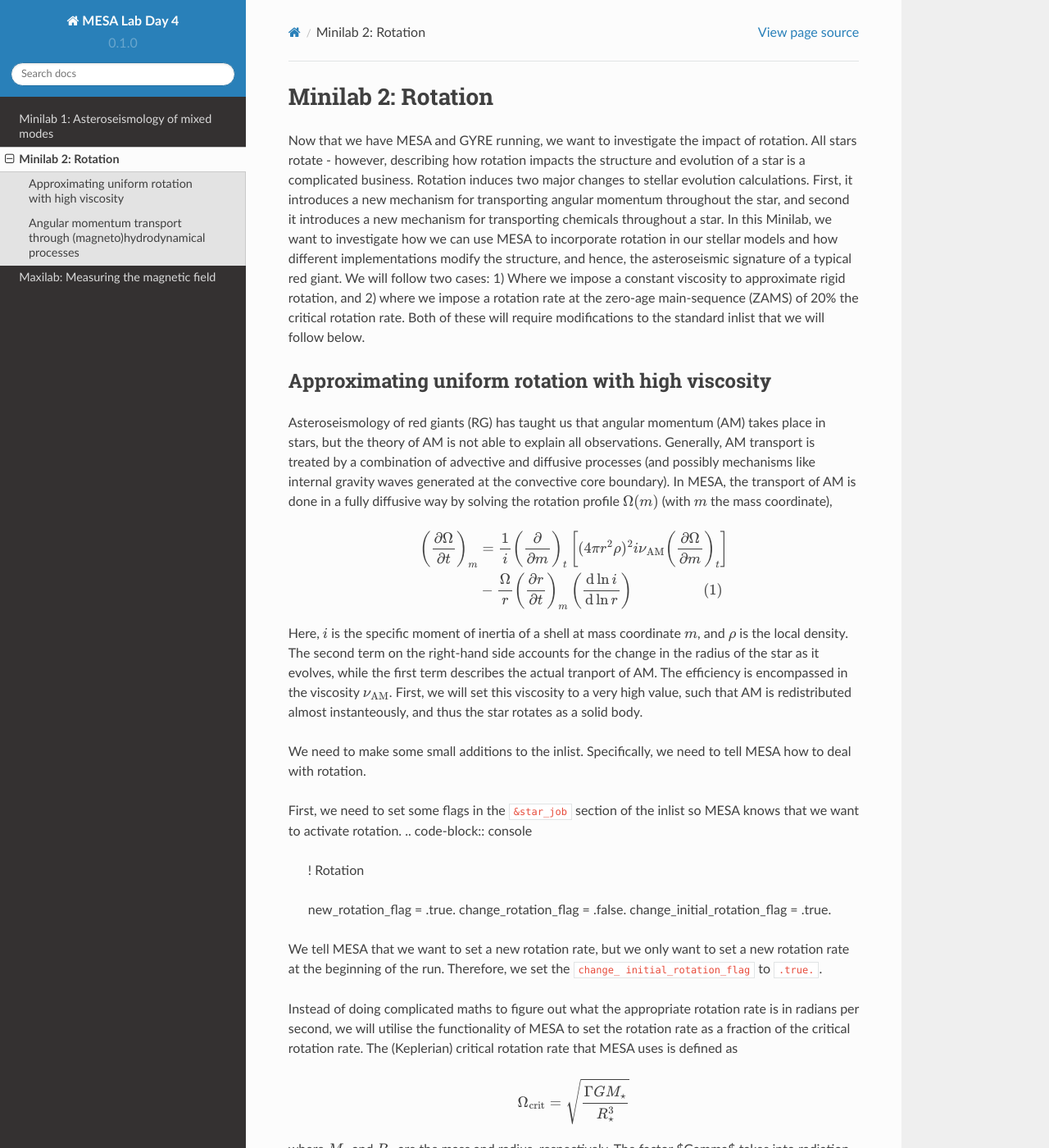
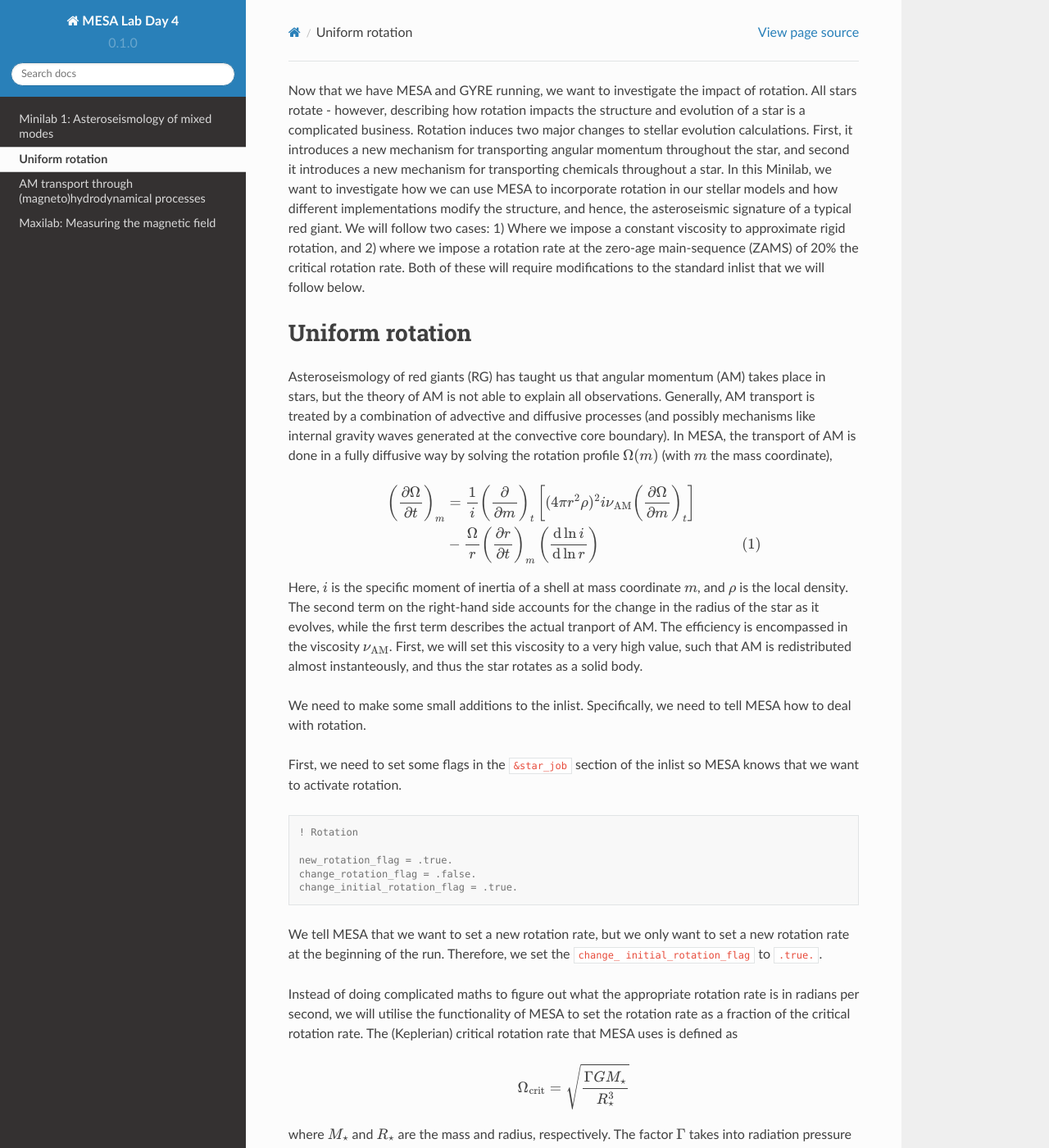
Before and after one commit to mesa-summer-school-2023/mesa-school-bugnet, a Sphinx documentation site: the page built from docs/minilab2.rst, in a window 1280 px wide and 1400 px high. Shown: the whole window at 82% size. Built offline with Sphinx 7.4.7 and the Read the Docs theme 2.0.0, drawn with Linux system fonts in a browser that asks for light colours; some of the changed text lies outside the part shown.

Commit message:
Update minilab2.rst

```diff
--- a/docs/minilab2.rst
+++ b/docs/minilab2.rst
@@ -1,11 +1,8 @@
-Minilab 2: Rotation
-===================================
-
 Now that we have MESA and GYRE running, we want to investigate the impact of rotation. All stars rotate - however, describing how rotation impacts the structure and evolution of a star is a complicated business. Rotation induces two major changes to stellar evolution calculations. First, it introduces a new mechanism for transporting angular momentum throughout the star, and second it introduces a new mechanism for transporting chemicals throughout a star. In this Minilab, we want to investigate how we can use MESA to incorporate rotation in our stellar models and how different implementations modify the structure, and hence, the asteroseismic signature of a typical red giant. We will follow two cases: 1) Where we impose a constant viscosity to approximate rigid rotation, and 2) where we impose a rotation rate at the zero-age main-sequence (ZAMS) of 20\% the critical rotation rate. Both of these will require modifications to the standard inlist that we will follow below.
 
 
 
-Approximating uniform rotation with high viscosity
+Uniform rotation
 --------
 
 Asteroseismology of red giants (RG) has taught us that angular momentum (AM) takes place in stars, but the theory of AM is not able to explain all observations. Generally, AM transport is treated by a combination of advective and diffusive processes (and possibly mechanisms like internal gravity waves generated at the convective core boundary).
@@ -15,7 +12,7 @@
 
     \begin{split}
     \left(\frac{{\partial \Omega}}{\partial t}\right)_m &= \frac{1}{i}\left( \frac{\partial }{\partial m} \right)_t \left[ (4 \pi r^2 \rho)^2 i \nu_{\rm AM} \left( \frac{\partial \Omega}{\partial m} \right)_t \right] \\
-    &- \frac{ \Omega}{r} \left( \frac{\partial r }{\partial t} \right)_m \left(\frac{{\rm d} \ln i }{{\rm d} \ln r} \right)~~~~~~~~~~~~~~~~~~~(1)
+    &- \frac{ \Omega}{r} \left( \frac{\partial r }{\partial t} \right)_m \left(\frac{{\rm d} \ln i }{{\rm d} \ln r} \right)~~~~~~~~~~~~~~~~~~~~~~~~~~~~~~~~~~~~~~(1)
     \end{split}
 
 Here, :math:`i` is the specific moment of inertia of a shell at mass coordinate :math:`m`, and :math:`\rho` is the local density. The second term on the right-hand side accounts for the change in the radius of the star as it evolves, while the first term describes the actual tranport of AM.
@@ -24,6 +21,7 @@
 We need to make some small additions to the inlist. Specifically, we need to tell MESA how to deal with rotation.
 
 First, we need to set some flags in the ``&star_job`` section of the inlist so MESA knows that we want to activate rotation.
+
 .. code-block:: console
 
   ! Rotation
@@ -42,7 +40,7 @@
 
   \Omega_{\rm crit} = \sqrt{\frac{\Gamma G M_\star}{R_\star^3}}
 
-where :math:`M_\star` and :math:`R_\star` are the mass and radius, respectively. The factor $\Gamma$ takes into radiation pressure and is 1 when the star is well below the Eddington luminosity. Set an initial rotation rate by adding the following lines to the ``&star_job`` section.
+where :math:`M_\star` and :math:`R_\star` are the mass and radius, respectively. The factor :math:`\Gamma` takes into radiation pressure and is 1 when the star is well below the Eddington luminosity. Set an initial rotation rate by adding the following lines to the ``&star_job`` section.
 
 .. code-block:: console
 
@@ -67,7 +65,7 @@
 
 
 
-The ``run_star_extras.f90`` file has already been modified in ``extras_finish_step``to terminate when the model reaches :math:`\nu_{\rm max}=180\,\mu`Hz, and to start writing profiles only on the RGB.
+The ``run_star_extras.f90`` file has already been modified in ``extras_finish_step`` to terminate when the model reaches :math:`\nu_{\rm max}=180\,\mu`Hz, and to start writing profiles only on the RGB.
 
 .. code-block:: console
 
@@ -110,7 +108,7 @@
 
 
 
-Angular momentum transport through (magneto)hydrodynamical processes
+AM transport through (magneto)hydrodynamical processes
 --------
 
 Now, we want to take a more physical approach and compute the viscosity from the six (magneto)hydrodynamical processes implemented in MESA that can induce turbulence (and thus transport angular momentum).
```
